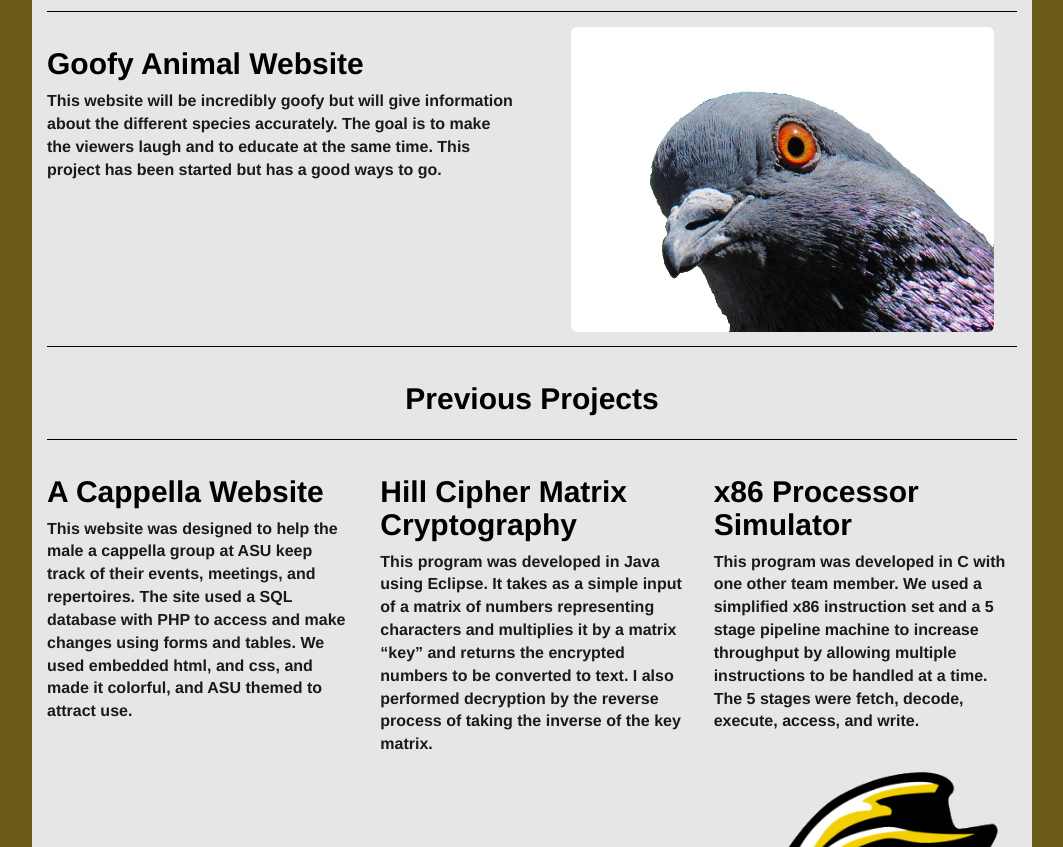
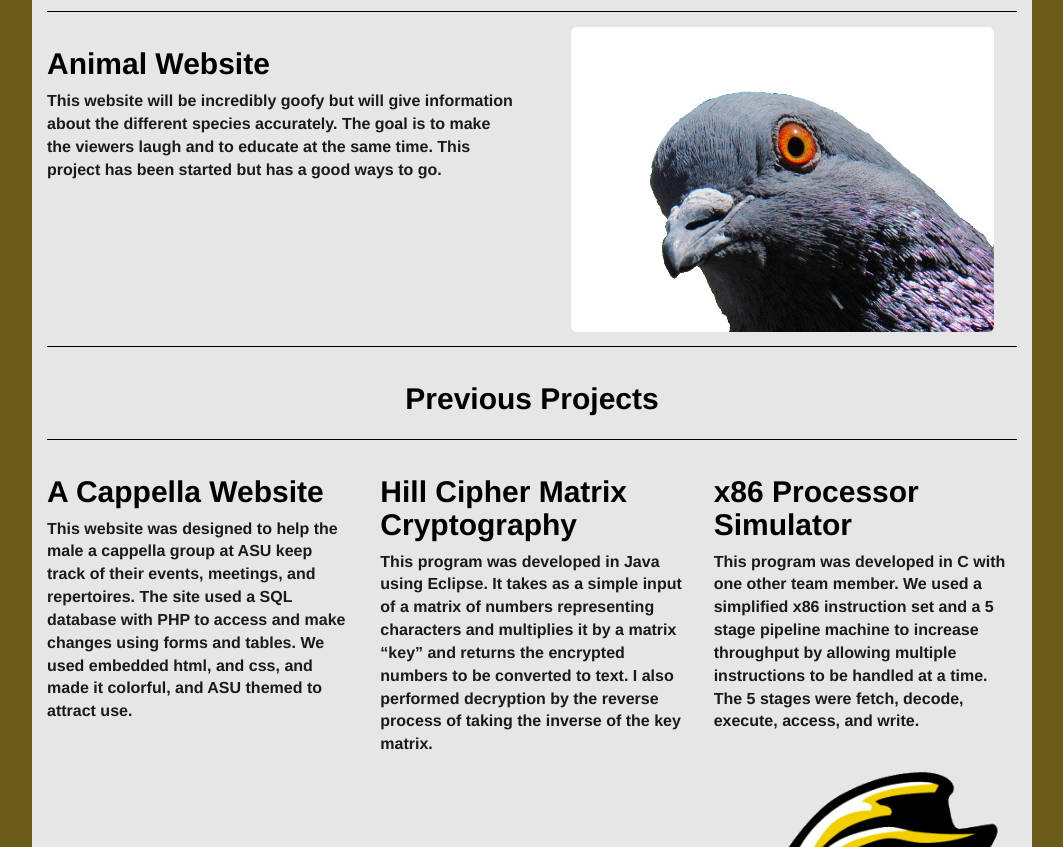
Before and after one commit to rdharward/PersonalSite, a plain HTML site: page PersonalSite/projects.html in a window 1280 px wide. Shown: the part 1073-1920 px from the top of the page, without its empty margins (108-1171 px from the left). Drawn offline with nearby package versions, Linux system fonts and the light colour scheme.

Commit message:
Update projects.html

```diff
--- a/PersonalSite/projects.html
+++ b/PersonalSite/projects.html
@@ -92,7 +92,7 @@
 
 	  <div class="row">
 		<div class="col-sm-6">
-          <h2>Goofy Animal Website</h2>
+          <h2>Animal Website</h2>
 			<p>This website will be incredibly goofy but will give information about the different species accurately. The goal is to make the viewers laugh and to educate at the same time. This project has been started but has a good ways to go.</p>
 		</div>
 		<div class="col-sm-6">
```
